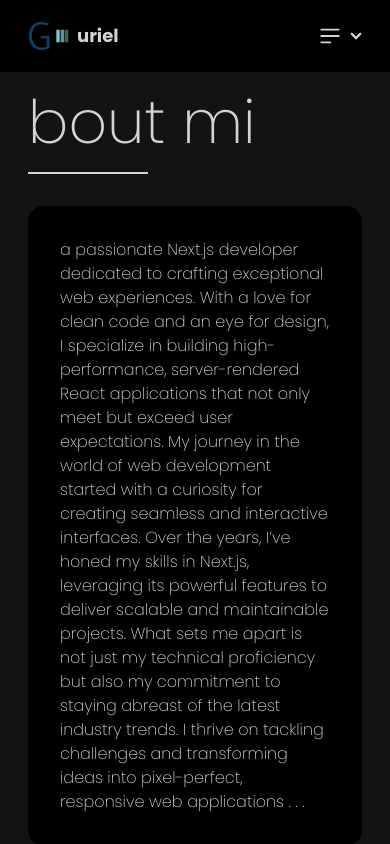
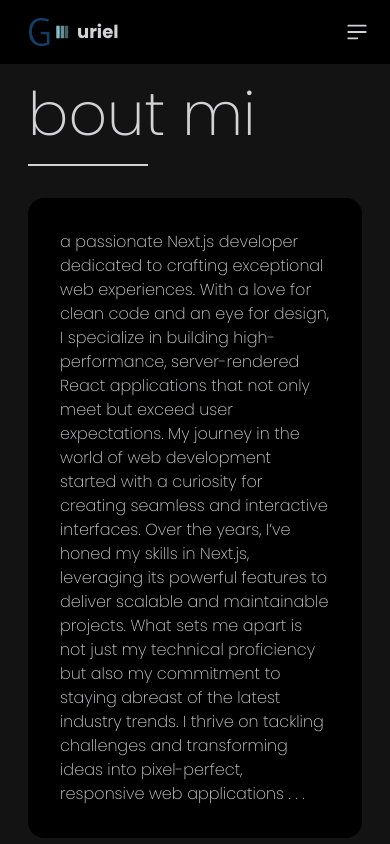
Before and after one commit to gurielmp/gurielamp-sites, a Next.js app: page /about in a window 390 px wide. Shown: the top 844 px of the page. Built offline with nearby package versions, Linux system fonts and the light colour scheme.

Commit message:
fix mobile-navbar

```diff
--- a/src/app/products/page.tsx
+++ b/src/app/products/page.tsx
@@ -10,8 +10,8 @@ export default function ProductPage() {
       <span className="line inline-block w-[140px] h-[2px] bg-[#d3d3d3] mt-0 mb-8"></span>
       <div className="grid xl:grid-cols-2">
         <motion.div
-          initial={{ opacity: 0, x: 100 }}
-          animate={{ opacity: 1, x: 0 }}
+          initial={{ opacity: 0, y: 100 }}
+          animate={{ opacity: 1, y: 0 }}
           transition={{ delay: 0.1, duration: 0.5 }}
           className="card mb-5 w-full md:w-96 bg-black font-light shadow-xl"
         >
@@ -27,7 +27,7 @@ export default function ProductPage() {
           <div className="card-body">
             <h2 className="card-title font-light">risoles omah gembul</h2>
             <p className="text-sm pb-4">
-              Crispy outer layer, lusciously soft with a burst of cheesy
+              crispy outer layer, lusciously soft with a burst of cheesy
               goodness inside. Indulge in our homemade cheese-filled risoles for
               the perfect hunger fix! Order now to experience the delightful
               burst of flavors and the irresistible melt-in-your-mouth filling!
@@ -43,9 +43,9 @@ export default function ProductPage() {
           </div>
         </motion.div>
         <motion.div
-          initial={{ opacity: 0, x: 100 }}
-          animate={{ opacity: 1, x: 0 }}
-          transition={{ delay: 0.1, duration: 0.5 }}
+          initial={{ opacity: 0, y: 100 }}
+          animate={{ opacity: 1, y: 0 }}
+          transition={{ delay: 0.3, duration: 0.5 }}
           className="card mb-5 w-full md:w-96 bg-black font-light shadow-xl"
         >
           <figure>
--- a/src/components/NavBar.tsx
+++ b/src/components/NavBar.tsx
@@ -32,10 +32,9 @@ export default function NavBar() {
             </h3>
           </motion.div>
         )}
-        <ul className="menu menu-horizontal px-1">
-          <li>
-            <details>
-              <summary className="pl-2 hover:bg-black">
+        <div className="dropdown dropdown-end">
+          <label tabIndex={0} className="btn btn-ghost p-2">
+            <div className="flex items-center">
               <svg
                 className="w-6 h-6"
                 aria-hidden="true"
@@ -49,8 +48,12 @@ export default function NavBar() {
                   d="M2 4.75A.75.75 0 012.75 4h14.5a.75.75 0 010 1.5H2.75A.75.75 0 012 4.75zm0 10.5a.75.75 0 01.75-.75h7.5a.75.75 0 010 1.5h-7.5a.75.75 0 01-.75-.75zM2 10a.75.75 0 01.75-.75h14.5a.75.75 0 010 1.5H2.75A.75.75 0 012 10z"
                 />
               </svg>
-              </summary>
-              <ul className="p-2 bg-base-100 top-6 right-0">
+            </div>
+          </label>
+          <ul
+            tabIndex={0}
+            className="menu menu-sm dropdown-content mt-3 z-[1] p-2 shadow bg-base-100 rounded-box w-32 gap-2"
+          >
             <li>
               <Link href="/products">Products</Link>
             </li>
@@ -64,9 +67,7 @@ export default function NavBar() {
               <Link href="/auth/login">Login</Link>
             </li>
           </ul>
-            </details>
-          </li>
-        </ul>
+        </div>
       </div>
     </div>
   )
--- a/src/components/SideBar/SideBar.tsx
+++ b/src/components/SideBar/SideBar.tsx
@@ -8,13 +8,9 @@ import { motion } from "framer-motion"
 export default function SideBar() {
   const username = useAppSelector((state) => state.authReducer.value.username)
   const isAuth = useAppSelector((state) => state.authReducer.value.isAuth)
-  // const isModerator = useAppSelector(
-  //   (state) => state.authReducer.value.isModerator
-  // )
 
   return (
     <div className="bg-[#000]">
-      {/* <ButtonToggleSidebar /> */}
       <NavBar />
       <aside
         id="logo-sidebar"
```
Lines whose indentation alone changed are shown as unchanged.
